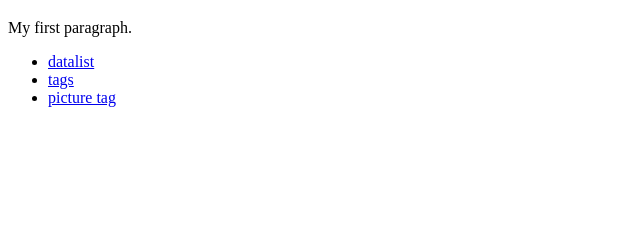
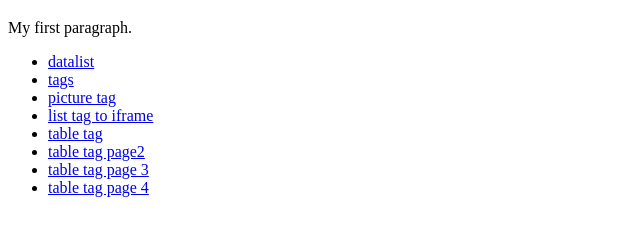
Before and after one commit to saurabhpawar07/HTMLandJavaScriptLearning, a plain HTML site: page index.html in a window 1280 px wide. Shown: the part 61-296 px from the top of the page, without its empty margins (0-640 px from the left). Drawn offline with Linux system fonts and the light colour scheme.

Commit message:
another hyperlinks attached

```diff
--- a/index.html
+++ b/index.html
@@ -19,6 +19,22 @@
     <li>
         <a href="21-04\tag1.html">picture tag</a>
     </li>
+    <li>
+        <a href="22-04/lists.html">list tag to iframe</a>
+    </li>
+    <li>
+        <a href="22-04/tables.html">table tag</a>
+    </li>
+    <li>
+        <a href="22-04/tables1.html">table tag page2</a>
+    </li>
+    <li>
+        <a href="22-04/table2.html">table tag page 3</a>
+
+    </li>
+    <li>
+        <a href="22-04/table3.html">table tag page 4</a>
+    </li>
 </ul>
 </body>
 </html>
```
